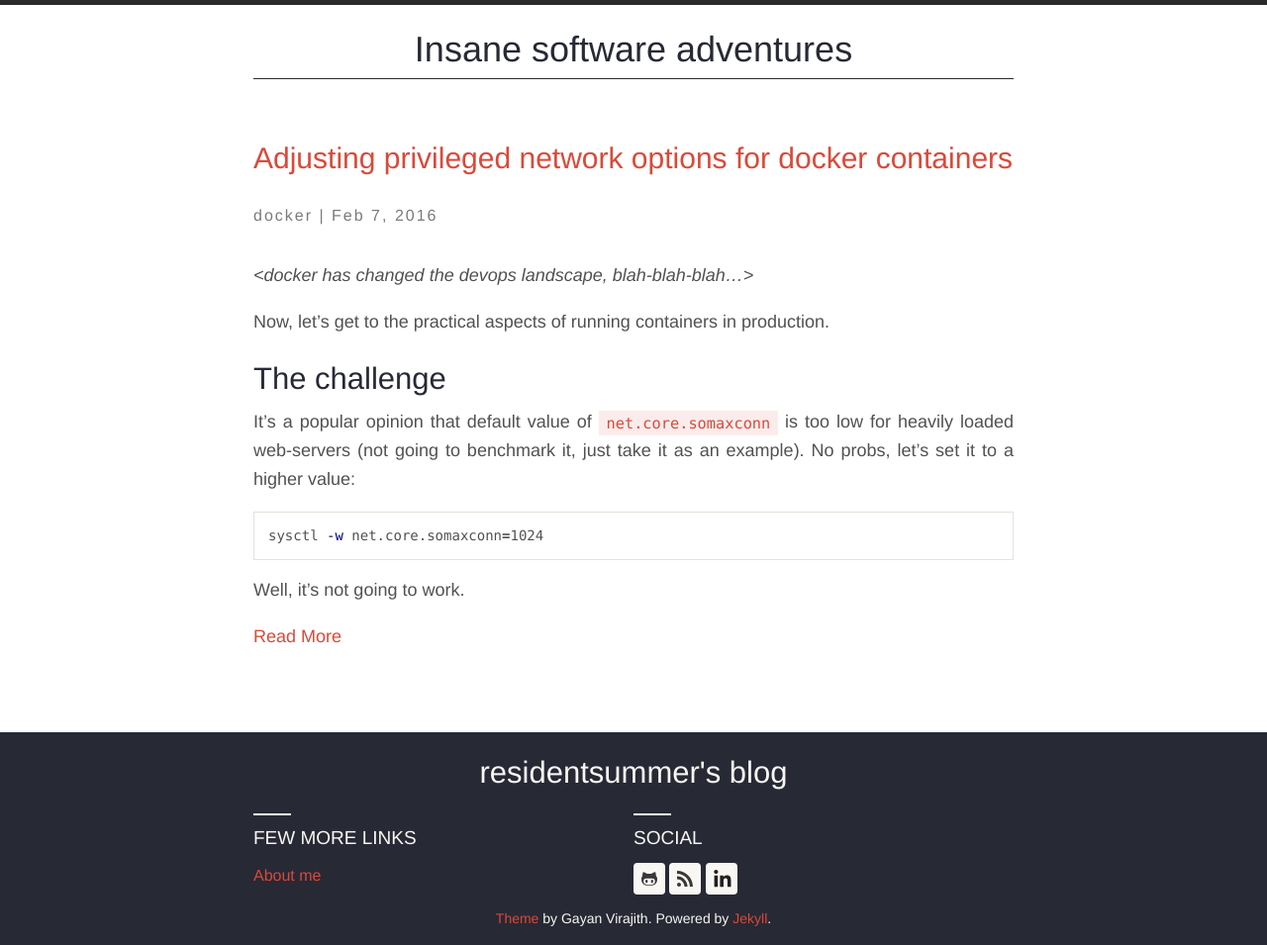
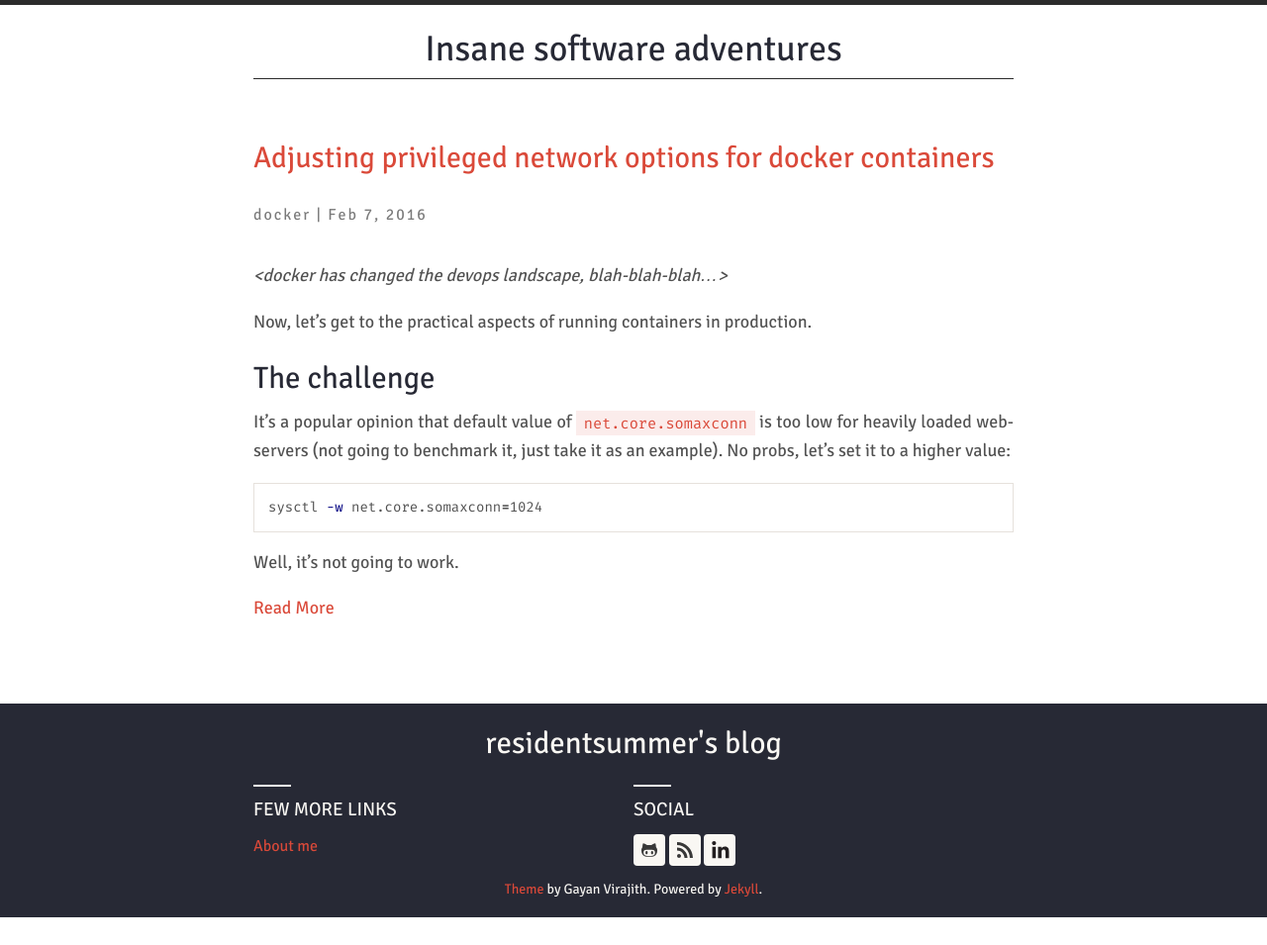
Before and after one commit to residentsummer/residentsummer.github.io, a Jekyll site: the page built from index.html, in a window 1280 px wide. Shown: the whole page at 99% size. Built offline with Jekyll 4.4.1, drawn with Linux system fonts in a browser that asks for light colours; some web fonts are replaced; after the commit the page ends 927 px from its top, so only the background shows below that.

Commit message:
I'm sick of the browsers shit

```diff
--- a/_layouts/default.html
+++ b/_layouts/default.html
@@ -13,20 +13,54 @@
         <meta name="google-site-verification" content="{{ site.harmony.google_site_verification }}"/>
         {% endif %}
 
+        <link rel="stylesheet" href="{{ site.baseurl }}/assets/css/main.css">
         <!-- Preloads -->
-        <link as="style" rel="preload" href="{{ site.baseurl }}/assets/css/main.css">
-        <link as="style" rel="preload" href="//fonts.googleapis.com/css?family=Signika+Negative%7CFira+Mono">
         <link as="image" rel="preload" href="{{ site.baseurl }}/assets/css/images/socials-icons.svg">
         <link as="image" rel="preload" href="{{ site.baseurl }}/assets/css/images/bullet.svg">
 
+        <style>
+         @font-face {
+             font-family: 'Signika Negative';
+             font-style: normal;
+             font-weight: 400;
+             font-display: fallback;
+             src: local('Signika Negative Regular'), local('SignikaNegative-Regular'),
+             url(/assets/fonts/SignikaNegative-Regular.woff2) format('woff2'),
+             url(/assets/fonts/SignikaNegative-Regular.woff) format('woff'),
+             url(/assets/fonts/SignikaNegative-Regular.ttf) format('truetype');
+         }
+
+         @font-face {
+             font-family: 'Fira Mono';
+             font-style: normal;
+             font-weight: 400;
+             font-display: fallback;
+             src: local('Fira Mono Regular'), local('FiraMono-Regular'), local('Fira Mono'),
+             url(/assets/fonts/FiraMono-Regular.woff2) format('woff2'),
+             url(/assets/fonts/FiraMono-Regular.woff) format('woff'),
+             url(/assets/fonts/FiraMono-Regular.ttf) format('truetype');
+         }
+        </style>
         <script>
-            WebFontConfig = {
-                google: {
-                    families: ['Signika Negative', 'Fira Mono']
-                },
-            };
+            (function() {
+		            // Optimization for Repeat Views
+		            if( sessionStorage.fontsLoadedFoutWithClass ) {
+			              document.documentElement.className += " fonts-loaded";
+			              return;
+		            }
+		            if( "fonts" in document ) {
+                    console.log(document.fonts);
+			              Promise.all([
+				                document.fonts.load("1em Signika Negative"),
+				                document.fonts.load("1em Fira Mono")
+			              ]).then(function () {
+				                document.documentElement.className += " fonts-loaded";
+				                // Optimization for Repeat Views
+				                sessionStorage.fontsLoadedFoutWithClass = true;
+			              });
+		            }
+	          })();
         </script>
-        <script async src="https://ajax.googleapis.com/ajax/libs/webfont/1.6.26/webfont.js"></script>
 
         <!-- Modernizr js -->
         <script async src="{{ site.baseurl }}/assets/js/modernizr.js"></script>
@@ -36,11 +70,6 @@
         {{ content }}
         {% include footer.html %}
 
-        <link rel="stylesheet" type="text/css" href="{{ site.baseurl }}/assets/css/main.css">
-        <noscript>
-            <link rel="stylesheet" type="text/css" href="//fonts.googleapis.com/css?family=Signika+Negative%7CFira+Mono">
-        </noscript>
-
         <!-- Site js -->
         <!-- <script src="{{ site.baseurl }}/assets/js/all.js"></script> -->
         <!-- Google analytics  -->
--- a/assets/css/main.scss
+++ b/assets/css/main.scss
@@ -38,11 +38,11 @@ body {
     family: $fallback-primary-fonts; // variables inside partials > _variables.scss
   }
 }
-.wf-signikanegative-n4-active > body {
-  font-family: $primary-font;
+.fonts-loaded body {
+    font-family: $primary-font, $fallback-primary-fonts;
 }
-.no-js > body {
-    font-family: $primary-font;
+.no-js body {
+    font-family: $primary-font, $fallback-primary-fonts;
 }
 
 .wc-container {
@@ -567,11 +567,11 @@ Code snippets
 code, pre {
   font-family: $fallback-code-fonts;
 }
-.wf-firamono-n4-active > code, .wf-firamono-n4-active > pre {
-    font-family: $code-font;
+.fonts-loaded code, .fonts-loaded pre {
+    font-family: $code-font, $fallback-code-fonts;
 }
-.no-js > code, .no-js > pre {
-    font-family: $code-font;
+.no-js code, .no-js pre {
+    font-family: $code-font, $fallback-code-fonts;
 }
 
 code {
```
Also changed, not shown: assets/fonts/FiraMono-Regular.ttf (added), assets/fonts/FiraMono-Regular.woff (added), assets/fonts/FiraMono-Regular.woff2 (added), assets/fonts/SignikaNegative-Regular.ttf (added), assets/fonts/SignikaNegative-Regular.woff (added), assets/fonts/SignikaNegative-Regular.woff2 (added).
